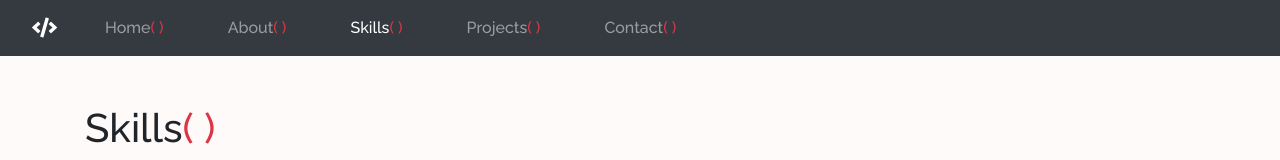
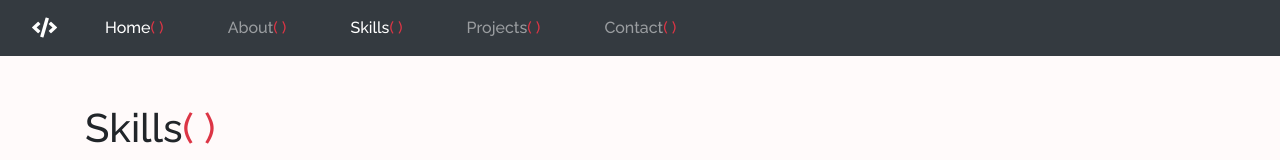
Before and after one commit to MagoAlakai/portfolio, an Angular app: page /skills in a window 1280 px wide. Shown: the top 160 px of the page. Built offline with nearby package versions, Linux system fonts and the light colour scheme.

Commit message:
Version para entregar

```diff
--- a/src/app/components/shared/navbar/navbar.component.html
+++ b/src/app/components/shared/navbar/navbar.component.html
@@ -1,12 +1,12 @@
 <nav class="navbar navbar-expand-lg navbar-dark bg-dark">
-  <a class="navbar-brand pl-3" routerLink="home"><i class="fas fa-code mr-3"></i></a>
+  <a class="navbar-brand pl-3" routerLink=''><i class="fas fa-code mr-3"></i></a>
   <button class="navbar-toggler" type="button" data-toggle="collapse" data-target="#navbarNav" aria-controls="navbarNav" aria-expanded="false" aria-label="Toggle navigation">
     <span class="navbar-toggler-icon"></span>
   </button>
   <div class="collapse navbar-collapse" id="navbarNav">
     <ul class="navbar-nav pl-2">
       <li class="nav-item mr-5">
-        <a class="nav-link" [routerLink]="['/home']" routerLinkActive="active">Home<span class="text-danger">( )</span></a>
+        <a class="nav-link" [routerLink]="['']" routerLinkActive="active">Home<span class="text-danger">( )</span></a>
       </li>
       <li class="nav-item mr-5">
         <a class="nav-link" [routerLink]="['/about']" routerLinkActive="active">About<span class="text-danger">( )</span></a>
```
Also changed, not shown: src/app/app.routing.ts (+6 -6 lines).
